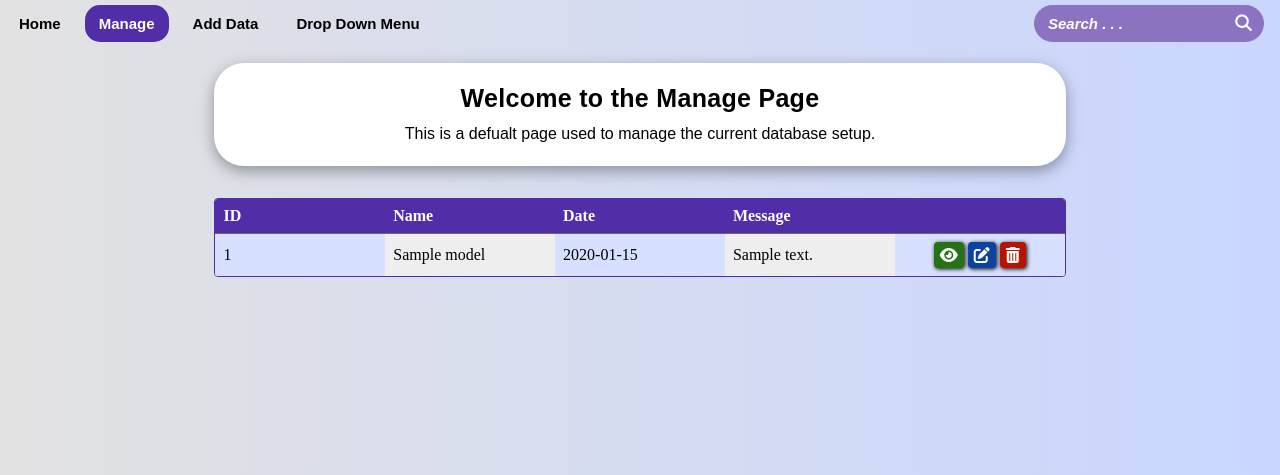
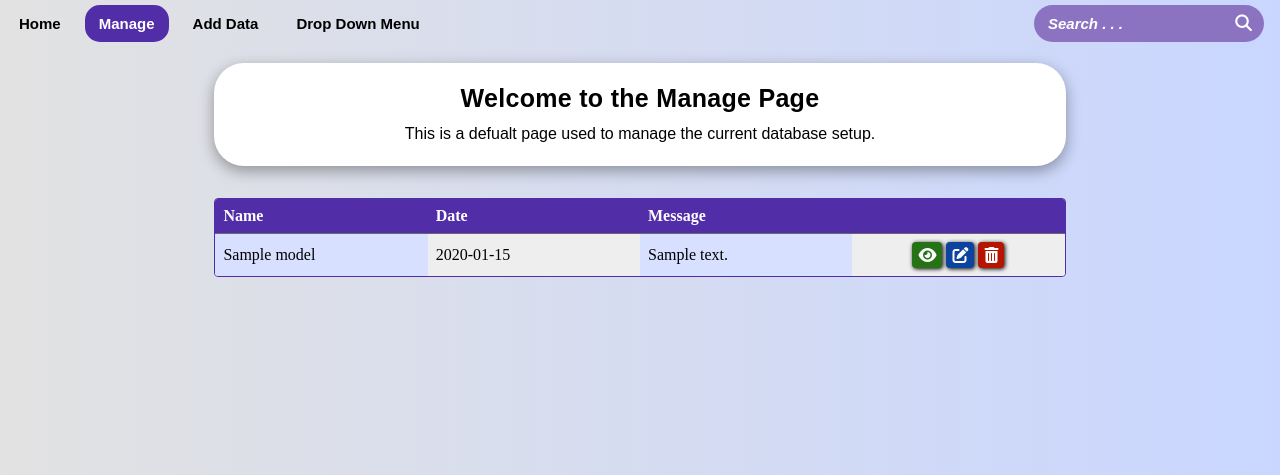
Before and after one commit to AuricFox/flask_template, a Flask app: page /manage/ in a window 1280 px wide. Shown: the top 475 px of the page. Run offline with Flask 3, Linux system fonts and the light colour scheme; tables that the repository leaves empty hold one stand-in row (values such as "Sample post"); parts of the project's set-up code (start-up, migrations or seed data) failed here and were passed over; some libraries are stand-ins or nearby versions.

Commit message:
Removing id column from manage page

```diff
--- a/app/templates/manage/manage.html
+++ b/app/templates/manage/manage.html
@@ -14,7 +14,6 @@
     <table class="shadow">
         <thead>
             <tr>
-                <th class="left-txt">ID</th>
                 <th class="left-txt">Name</th>
                 <th class="left-txt">Date</th>
                 <th class="left-txt">Message</th>
@@ -24,7 +23,6 @@
         <tbody>
             {% for row in data %}
             <tr>
-                <td class="info-cell">{{ row.id | escape }}</td>
                 <td class="info-cell">{{ row.name | escape }}</td>
                 <td class="info-cell">{{ row.date | escape }}</td>
                 <td class="info-cell">{{ row.message | escape }}</td>
```
